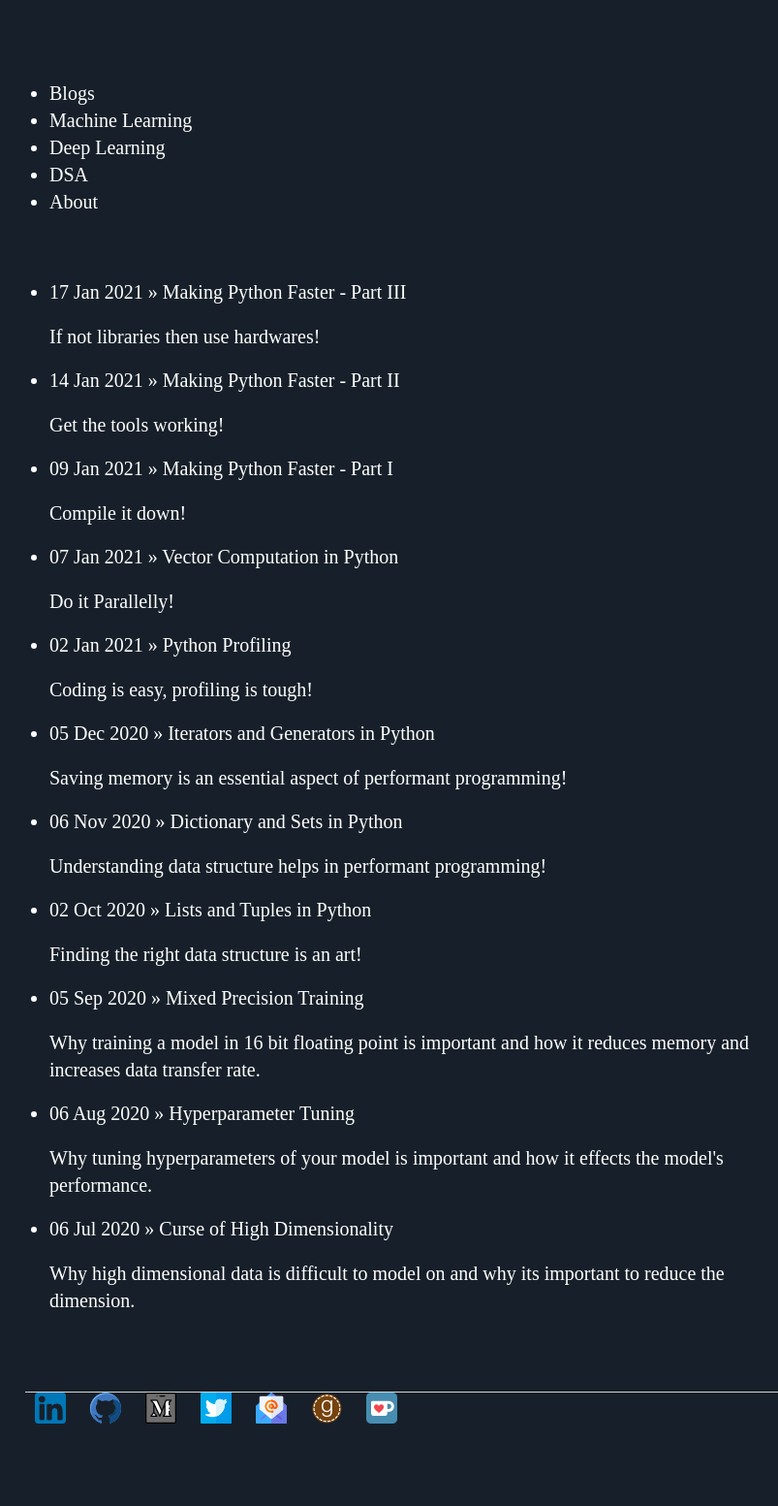
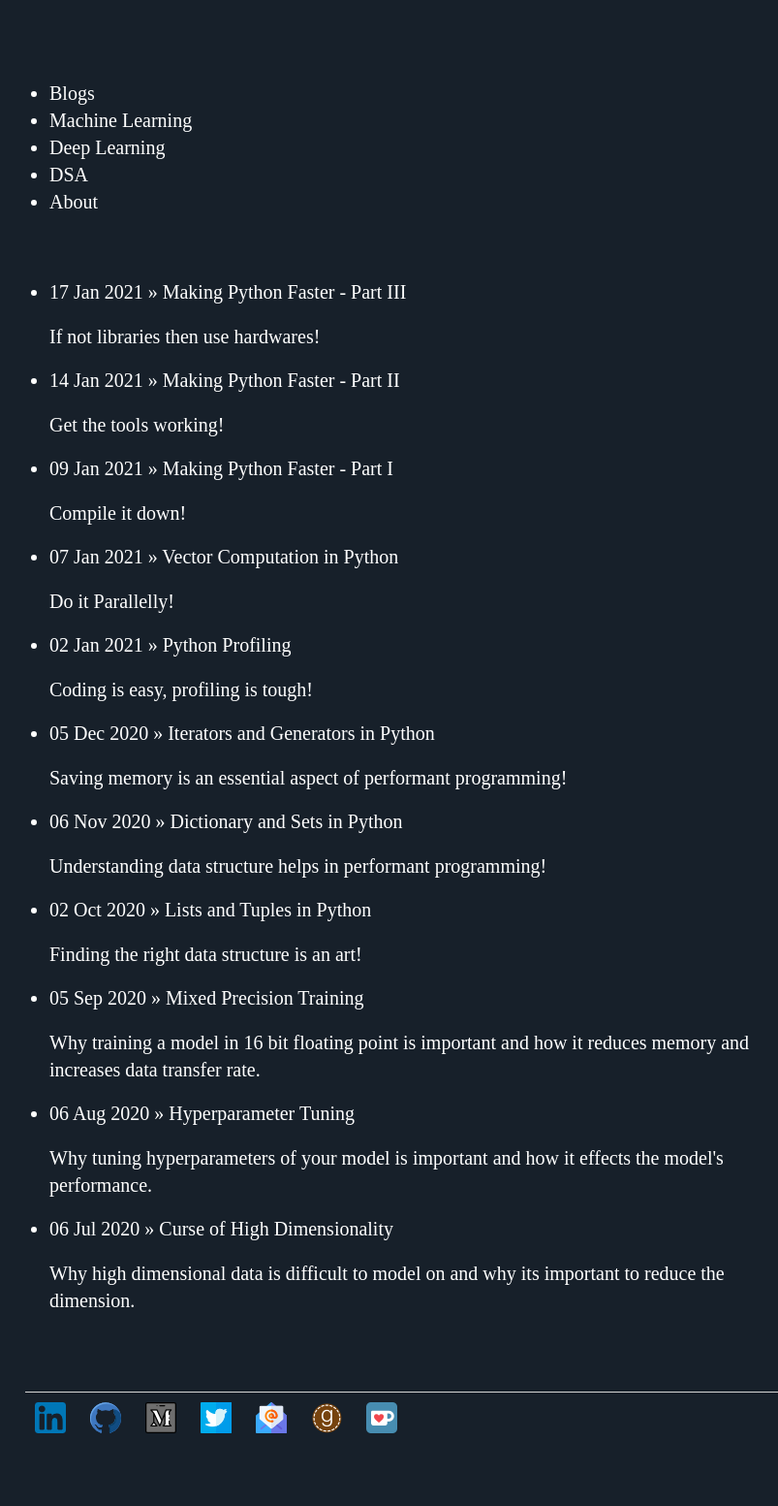
Before and after one commit to Mayurji/mayurji.github.io, a Jekyll site: the page built from index.html, in a window 1280 px wide. Shown: the whole page at 97% size, without its empty margins (166-969 px from the left). Built offline with Jekyll 4.4.1, drawn with Linux system fonts in a browser that asks for light colours; nearby versions of some CDN libraries.

Commit message:
Update main.css

```diff
--- a/css/main.css
+++ b/css/main.css
@@ -262,4 +262,4 @@ html {
   }
 }
 
-.social-icon {display: inline-block; margin: 0 10px}
+.social-icon {display: inline-block; margin: 10px 10px}
```
